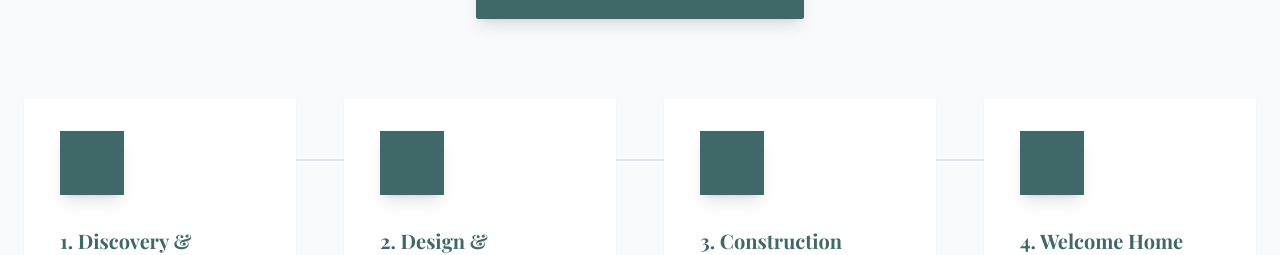
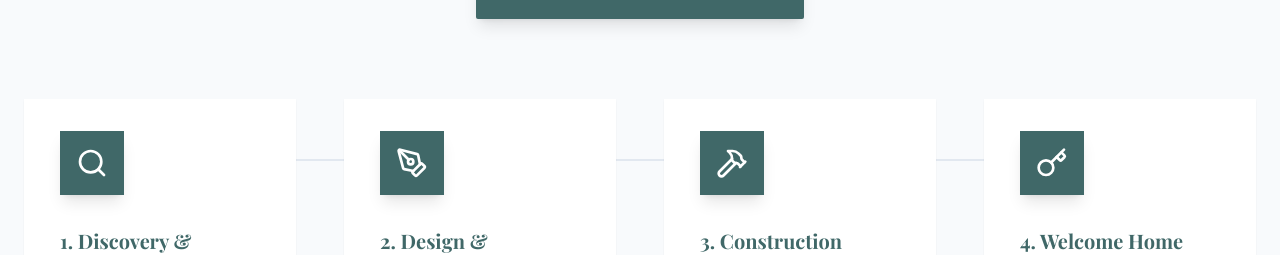
Before and after one commit to ahmedk-hue/stonebrook-homes-main, a React (Vite) app: page / in a window 1280 px wide. Shown: the part 2183-2438 px from the top of the page. Built offline with nearby package versions, Linux system fonts and the light colour scheme; a web font is replaced by a local one.

Commit message:
style: fix process icon visibility after brand color update

```diff
--- a/src/components/ProcessSection.tsx
+++ b/src/components/ProcessSection.tsx
@@ -54,7 +54,7 @@ const ProcessSection = () => {
                                 transition={{ delay: index * 0.2 }}
                                 className="bg-white p-8 rounded-none border-l-4 border-l-transparent hover:border-l-accent shadow-sm hover:shadow-xl transition-all group"
                             >
-                                <div className="w-16 h-16 bg-primary flex items-center justify-center text-accent mb-8 group-hover:scale-110 transition-transform shadow-lg">
+                                <div className="w-16 h-16 bg-primary flex items-center justify-center text-white mb-8 group-hover:scale-110 transition-transform shadow-lg">
                                     <step.icon size={32} />
                                 </div>
                                 <h4 className="text-xl font-serif font-bold text-primary mb-4">{index + 1}. {step.title}</h4>
--- a/src/components/services/ProcessSteps.tsx
+++ b/src/components/services/ProcessSteps.tsx
@@ -47,7 +47,7 @@ const ProcessSteps = () => {
 
                             <div className="flex flex-col items-center text-center">
                                 <div className="w-16 h-16 bg-slate-800 rounded-full flex items-center justify-center border-2 border-slate-700 group-hover:border-accent transition-colors mb-6 z-10 shadow-lg relative">
-                                    <step.icon className="text-accent" size={28} />
+                                    <step.icon className="text-white" size={28} />
                                     <div className="absolute -top-2 -right-2 w-6 h-6 bg-white rounded-full text-primary font-bold text-xs flex items-center justify-center">
                                         {index + 1}
                                     </div>
```
